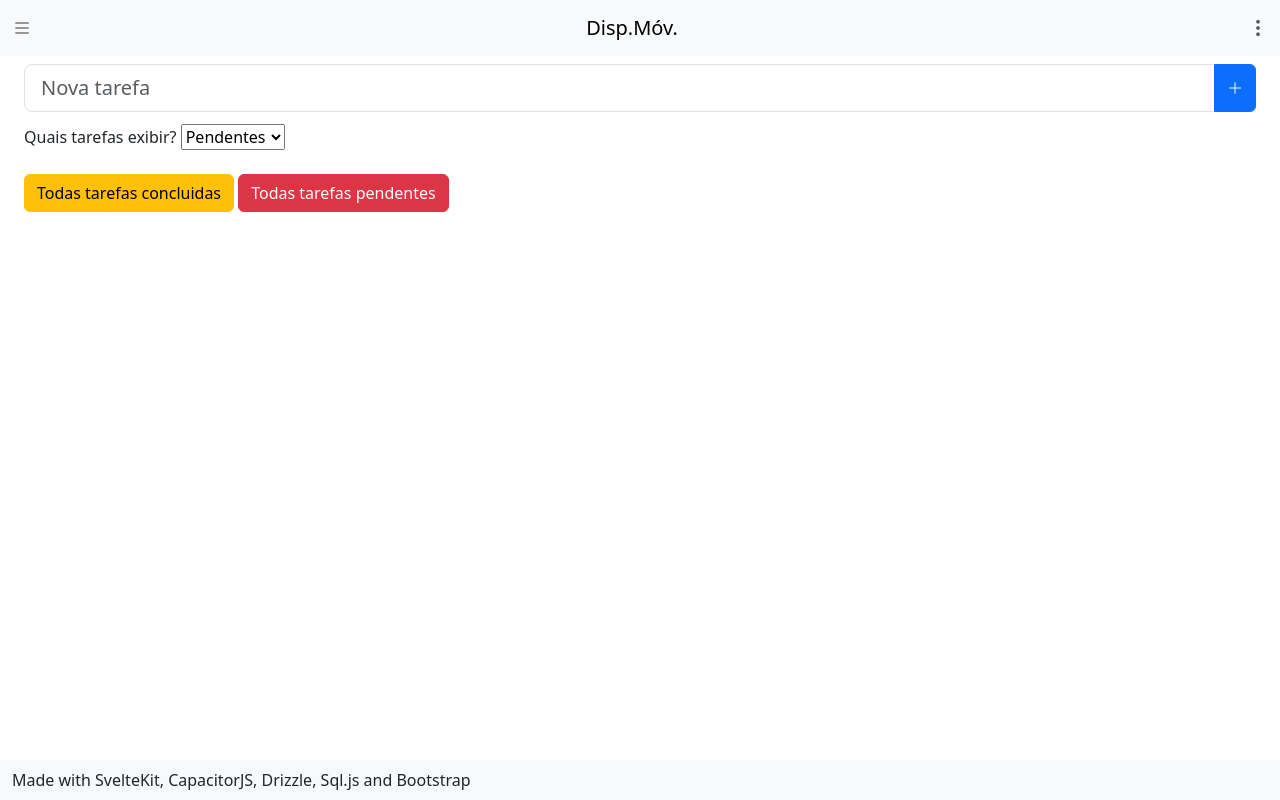
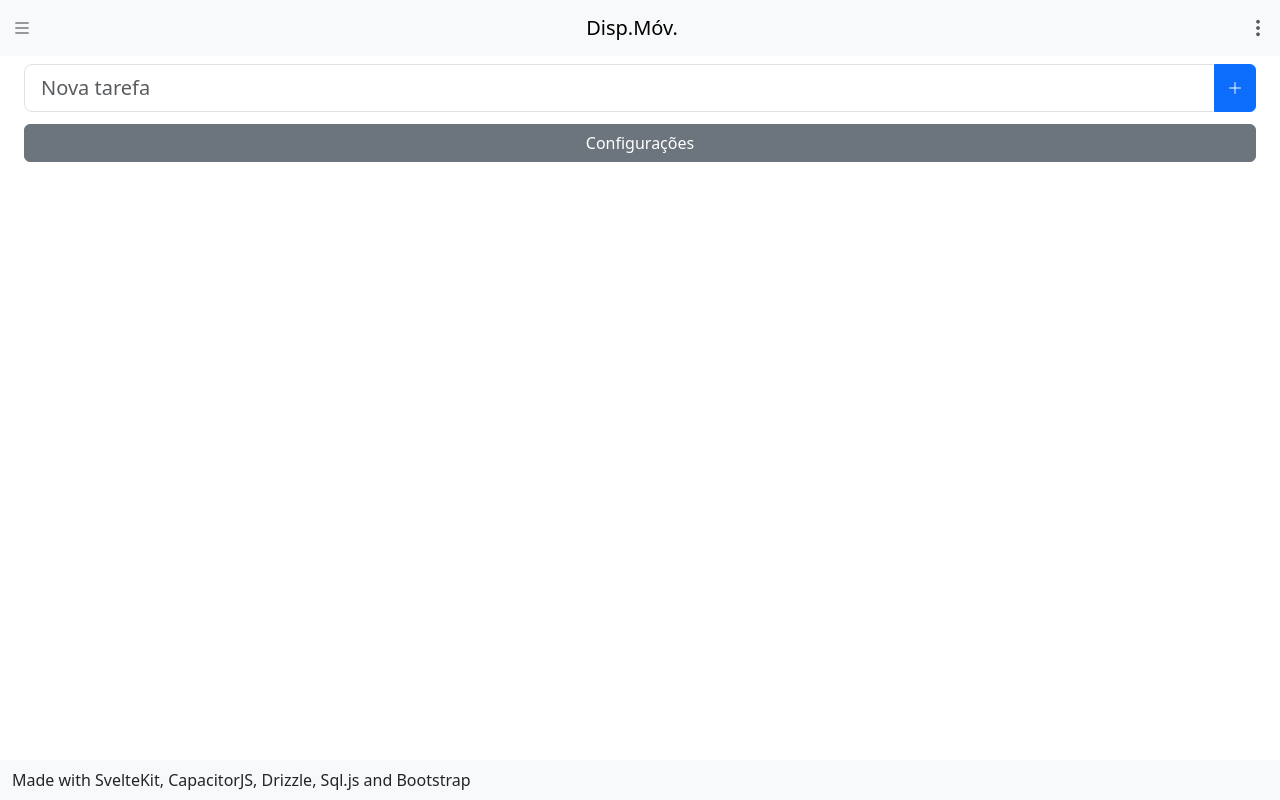
Before and after one commit to arthuraleixovital/meu-projeto-capacitor, a SvelteKit app: page /tarefas in a window 1280 px wide. Built offline with nearby package versions, Linux system fonts and the light colour scheme.

Commit message:
TAREFAS: Todas as configurações em um botão só, falta o campo de busca e as animações.

```diff
--- a/src/routes/tarefas/+page.svelte
+++ b/src/routes/tarefas/+page.svelte
@@ -14,7 +14,7 @@
 	let tarefaEditando = $state();
 	let tarefaExcluindo;
 	let mensagemToast;
-	let exibir = $state('0');
+	let exibir = $state('2');
 
 	async function adicionarTarefa() {
 		novaTarefa = novaTarefa.trim();
@@ -90,13 +90,34 @@
 
 <form>
 	<div class="container-fluid mt-5 pt-4">
-		Quais tarefas exibir?
-		<select name="pets" id="pet-select" bind:value={exibir}>
-			<option value="0">Pendentes</option>
-			<option value="1">Concluídas</option>
-		</select>
-
-		<br />
+		<div class="dropdown">
+			<button
+				class="btn btn-secondary"
+				type="button"
+				data-bs-toggle="dropdown"
+				aria-expanded="false"
+				style="width: 100%;">
+				Configurações
+			</button>
+			<ul class="dropdown-menu" style="width: 100%; text-align: center">
+				Quais tarefas exibir?
+				<select name="exibir" id="pet-select" bind:value={exibir}>
+					<option value="0">Pendentes</option>
+					<option value="1">Concluídas</option>
+					<option value="2">Todas</option>
+				</select>
+				<br />
+				<button type="button" onclick={alltasksdone} style="border-radius: 10px;">Todas tarefas concluidas</button>
+				<button type="button" onclick={alltasksundone} style="border-radius: 10px;">Todas tarefas pendentes</button>
+				<br />
+				Tarefas totais: <b>{tarefas.length}</b>
+				<br />
+				Tarefas pendentes: <b>{tarefasPendentes.length}</b>
+				<br />
+				Tarefas concluídas: <b>{tarefasConcluidas.length}</b>
+				<br />
+			</ul>
+		</div>
 
 		<br />
 
@@ -122,14 +143,18 @@
 				{alterarStatus}
 				{excluirTarefa}
 			/>
+		{:else if exibir == '2'}
+			<ToDoList
+				tarefas={tarefas}
+				{tarefaEditando}
+				bind:conteudoTarefaEditando
+				{editarTarefa}
+				{confirmarEdicao}
+				{cancelarEdicao}
+				{alterarStatus}
+				{excluirTarefa}
+			/>
 		{/if}
-
-		<button type="button" class="btn btn-warning" onclick={alltasksdone}
-			>Todas tarefas concluidas</button
-		>
-		<button type="button" class="btn btn-danger" onclick={alltasksundone}
-			>Todas tarefas pendentes</button
-		>
 	</div>
 
 	<Modal msg={'Deseja excluir a tarefa?'} acao={confirmarExclusao} />
```
